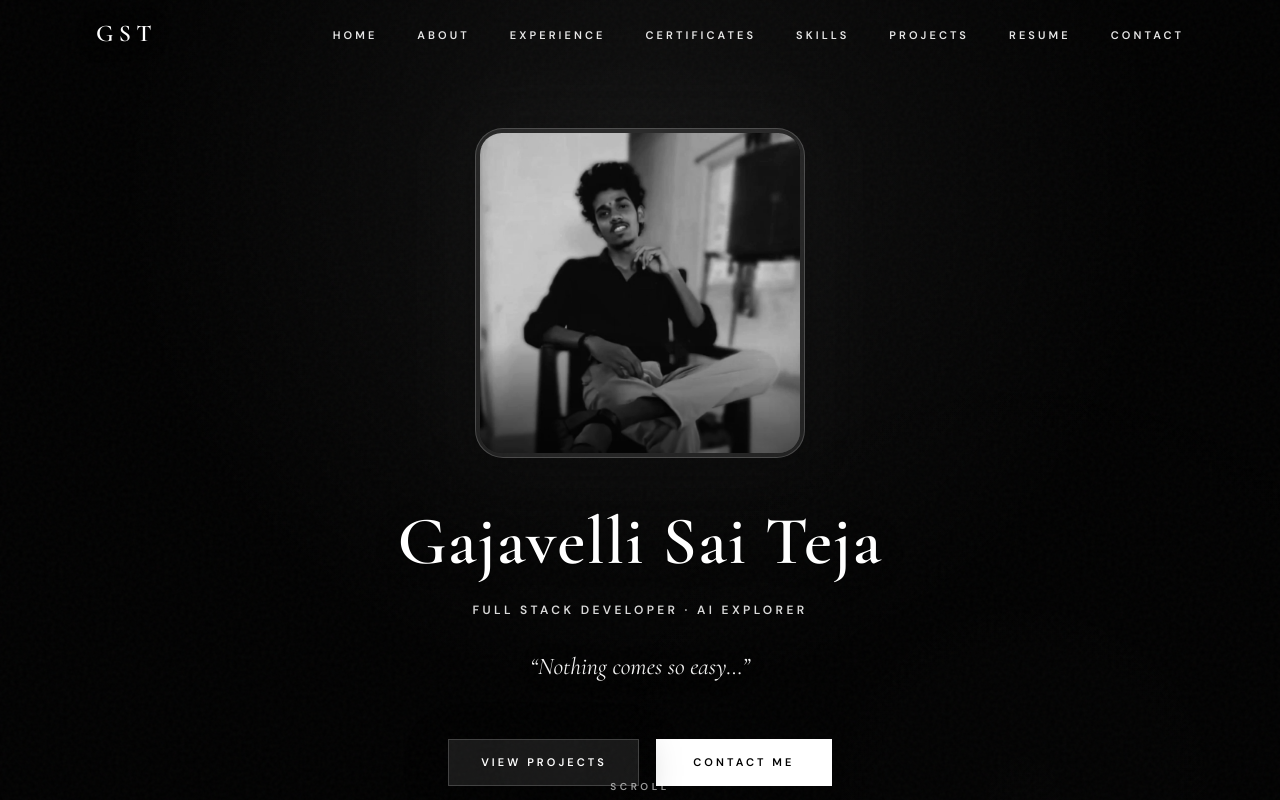
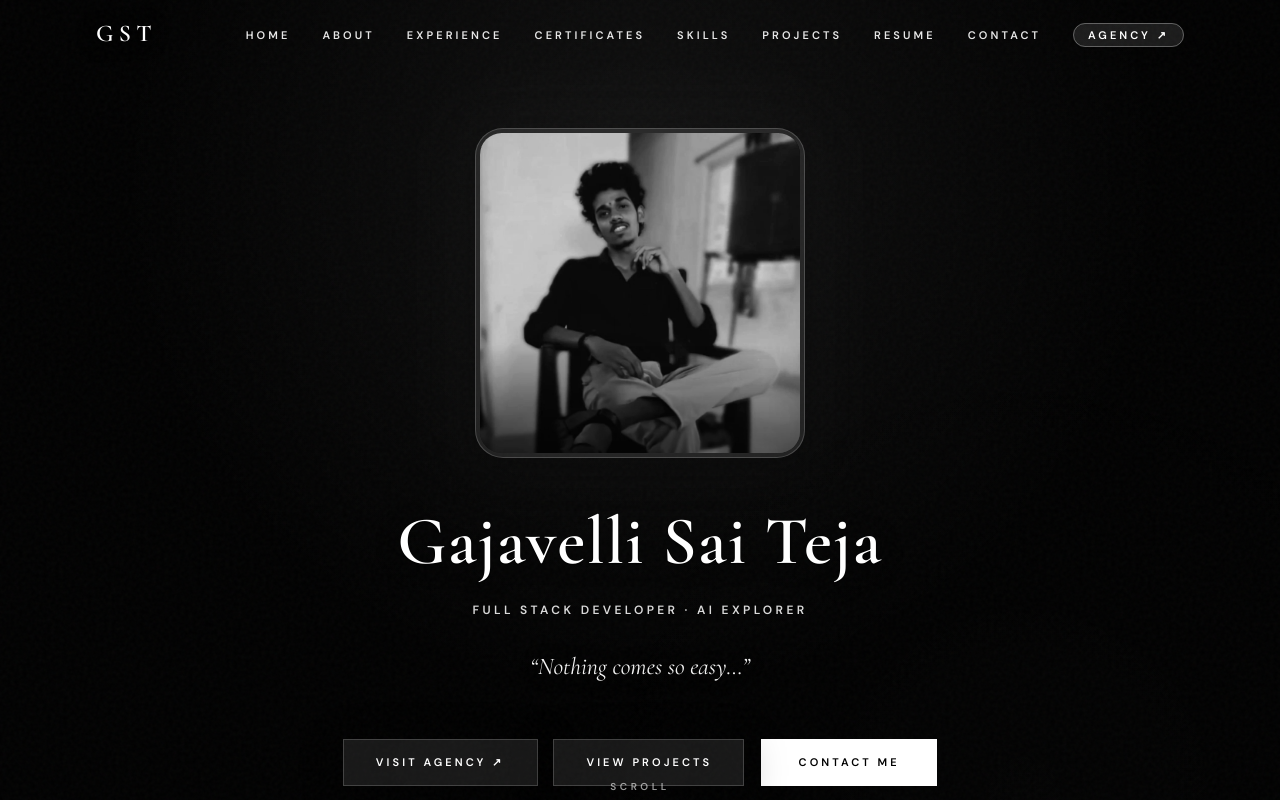
Before and after one commit to saiteja00743/My-portfolio, a React (Vite) app: page / in a window 1280 px wide. Shown: the top 800 px of the page. Built offline with nearby package versions, Linux system fonts and the light colour scheme; the HTML template or start-up script is replaced by a standard one.

Commit message:
Sai Creations Agency

```diff
--- a/src/components/Hero.tsx
+++ b/src/components/Hero.tsx
@@ -101,6 +101,14 @@ export function Hero() {
           className="mt-9 flex flex-wrap items-center justify-center gap-3 md:mt-14 md:gap-4"
         >
           <a
+            href="https://teja-agency-startup.vercel.app/"
+            target="_blank"
+            rel="noopener noreferrer"
+            className="glass-dark glass-dark-hover inline-flex min-w-[9.5rem] items-center justify-center border-white/40 bg-white/10 px-5 py-2.5 font-sans text-[0.625rem] font-semibold uppercase tracking-editorial text-white transition-all duration-500 ease-luxury hover:border-white hover:bg-white hover:text-black md:min-w-[11rem] md:px-8 md:py-3.5 md:text-[0.6875rem]"
+          >
+            Visit Agency ↗
+          </a>
+          <a
             href="#projects"
             className="glass-dark glass-dark-hover inline-flex min-w-[9.5rem] items-center justify-center border-white/25 px-5 py-2.5 font-sans text-[0.625rem] font-semibold uppercase tracking-editorial text-white md:min-w-[11rem] md:px-8 md:py-3.5 md:text-[0.6875rem]"
           >
--- a/src/components/Navbar.tsx
+++ b/src/components/Navbar.tsx
@@ -10,6 +10,7 @@ const links = [
   { href: "#projects", label: "Projects" },
   { href: "#resume", label: "Resume" },
   { href: "#contact", label: "Contact" },
+  { href: "https://teja-agency-startup.vercel.app/", label: "Agency ↗", external: true },
 ];
 
 export function Navbar() {
@@ -49,12 +50,18 @@ export function Navbar() {
           GST
         </a>
 
-        <ul className="hidden items-center gap-10 md:flex">
+        <ul className="hidden items-center gap-6 lg:gap-8 md:flex">
           {links.map((l) => (
             <li key={l.href}>
               <a
                 href={l.href}
-                className="font-sans text-[0.6875rem] font-semibold uppercase tracking-editorial text-white/90 transition-colors duration-300 hover:text-white"
+                target={l.external ? "_blank" : undefined}
+                rel={l.external ? "noopener noreferrer" : undefined}
+                className={`font-sans text-[0.6875rem] font-semibold uppercase tracking-editorial transition-all duration-300 ${
+                  l.external
+                    ? "rounded-full border border-white/30 bg-white/10 px-3.5 py-1 text-white hover:border-white hover:bg-white/20 shadow-sm"
+                    : "text-white/90 hover:text-white"
+                }`}
               >
                 {l.label}
               </a>
@@ -90,18 +97,22 @@ export function Navbar() {
         transition={{ duration: 0.35 }}
         className="fixed inset-0 z-[55] bg-black/70 backdrop-blur-xl md:hidden"
       >
-        <div className="flex min-h-screen flex-col items-center justify-center gap-10 pt-20">
+        <div className="flex min-h-screen flex-col items-center justify-center gap-8 pt-20">
           {links.map((l, i) => (
             <motion.a
               key={l.href}
               href={l.href}
+              target={l.external ? "_blank" : undefined}
+              rel={l.external ? "noopener noreferrer" : undefined}
               initial={{ opacity: 0, y: 12 }}
               animate={{
                 opacity: open ? 1 : 0,
                 y: open ? 0 : 12,
               }}
               transition={{ delay: open ? 0.05 * i : 0, duration: 0.35 }}
-              className="font-display text-2xl font-semibold text-white text-display-contrast"
+              className={`font-display text-2xl font-semibold text-display-contrast ${
+                l.external ? "text-amber-300 underline underline-offset-4" : "text-white"
+              }`}
               onClick={() => setOpen(false)}
             >
               {l.label}
--- a/src/components/SocialFooter.tsx
+++ b/src/components/SocialFooter.tsx
@@ -1,6 +1,11 @@
 import { motion } from "framer-motion";
 
 const social = [
+  {
+    label: "Agency",
+    href: "https://teja-agency-startup.vercel.app/",
+    icon: IconAgency,
+  },
   {
     label: "GitHub",
     href: "https://github.com/saiteja00743",
@@ -126,3 +131,20 @@ function IconLeetCode() {
     </svg>
   );
 }
+
+function IconAgency() {
+  return (
+    <svg
+      className="h-5 w-5"
+      viewBox="0 0 24 24"
+      fill="none"
+      stroke="currentColor"
+      strokeWidth="1.5"
+      aria-hidden
+    >
+      <circle cx="12" cy="12" r="9" />
+      <path d="M3.6 9h16.8M3.6 15h16.8" />
+      <path d="M11.5 3a17 17 0 0 0 0 18M12.5 3a17 17 0 0 1 0 18" />
+    </svg>
+  );
+}
--- a/src/data/projects.ts
+++ b/src/data/projects.ts
@@ -10,7 +10,19 @@ export type Project = {
 };
 
 export const projects: Project[] = [
-  // ── AI / ML Projects (featured first) ────────────────────────────────────
+  // ── Agency & Featured Projects ──────────────────────────────────────────
+  {
+    title: "Teja Agency Startup",
+    description:
+      "Official AI & Software Development agency delivering custom AI solutions, high-performance web applications, intelligent automation, and modern tech products for startups and enterprises worldwide.",
+    stack: "React · Vite · Tailwind CSS · AI Agents · Cloud Architecture",
+    liveUrl: "https://teja-agency-startup.vercel.app/",
+    githubUrl: "https://teja-agency-startup.vercel.app/",
+    image: "/previews/agency-preview.png",
+    imageAlt: "Teja Agency Startup website",
+    tags: ["Agency", "AI Startup", "Full Stack", "Client Solutions"],
+  },
+  // ── AI / ML Projects (featured) ──────────────────────────────────────────
   {
     title: "Real-Time Emotion Detector",
     description:
```
